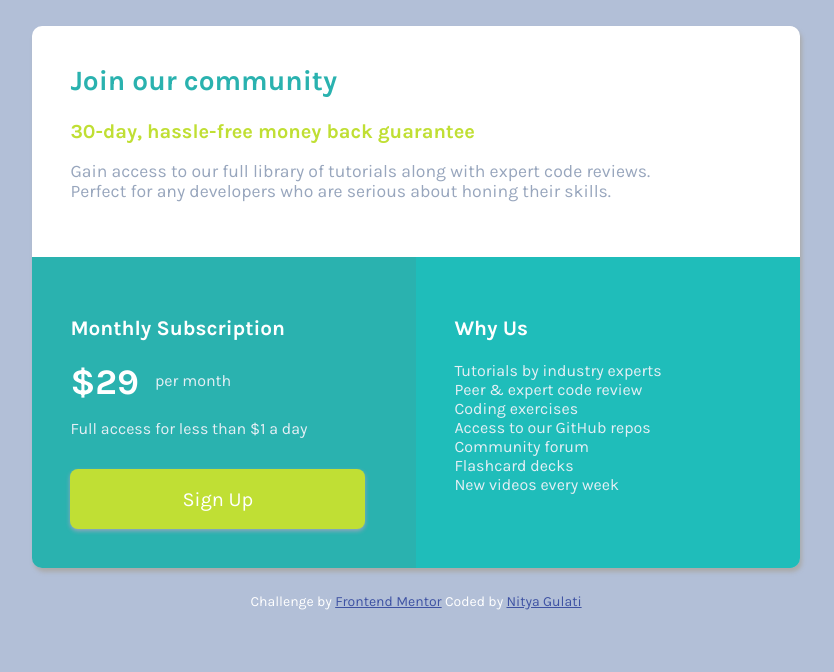
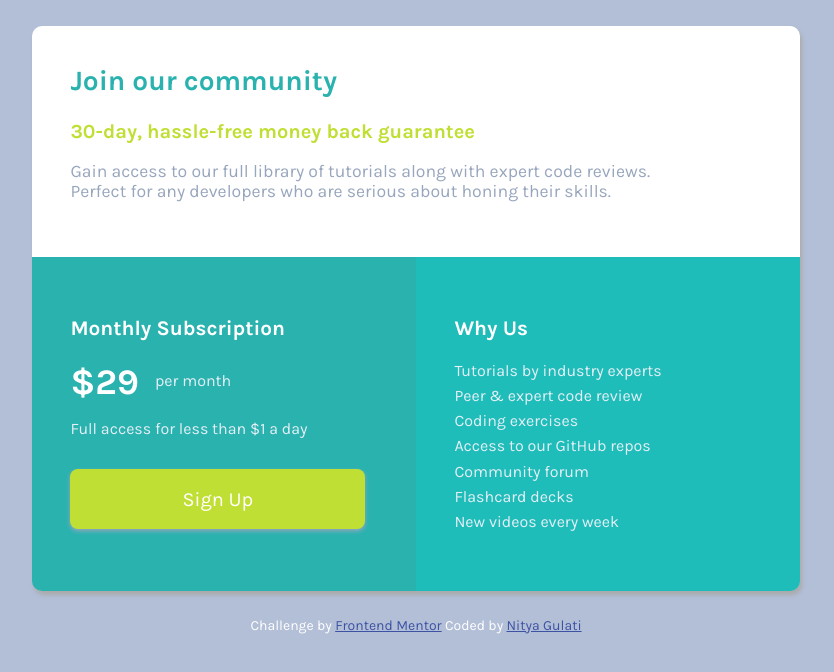
Before and after one commit to nityagulati/single-price-grid, a plain HTML site: page index.html in a window 1280 px wide. Shown: the whole page, without its empty margins (224-1058 px from the left). Drawn offline with Linux system fonts and the light colour scheme.

Commit message:
style updates

```diff
--- a/index.html
+++ b/index.html
@@ -31,13 +31,13 @@
       <section class="why-us">
         <h3 class="details__title">Why Us</h3>
         <ul class="why-us__list">
-          <li>Tutorials by industry experts</li>
-          <li>Peer &amp; expert code review</li>
-          <li>Coding exercises</li>
-          <li>Access to our GitHub repos</li>
-          <li>Community forum</li>
-          <li>Flashcard decks</li>
-          <li>New videos every week</li>
+          <li class="why-us__list__item">Tutorials by industry experts</li>
+          <li class="why-us__list__item">Peer &amp; expert code review</li>
+          <li class="why-us__list__item">Coding exercises</li>
+          <li class="why-us__list__item">Access to our GitHub repos</li>
+          <li class="why-us__list__item">Community forum</li>
+          <li class="why-us__list__item">Flashcard decks</li>
+          <li class="why-us__list__item">New videos every week</li>
         </ul>
       </section>
     </section>
--- a/styles.css
+++ b/styles.css
@@ -68,6 +68,7 @@ body {
 }
 
 .why-us__list {  list-style: none; padding-left: 0; }
+.why-us__list__item {  padding-bottom: 2%; }
 
 /* Responsive Layout - Scaled Up */
 /* iPad/Tablet and similar screens */
```
